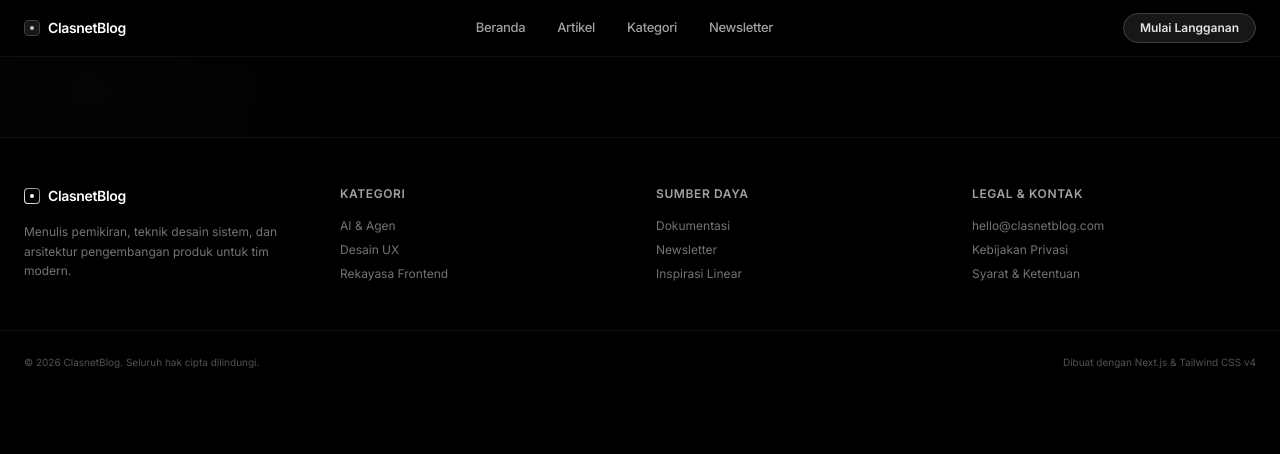
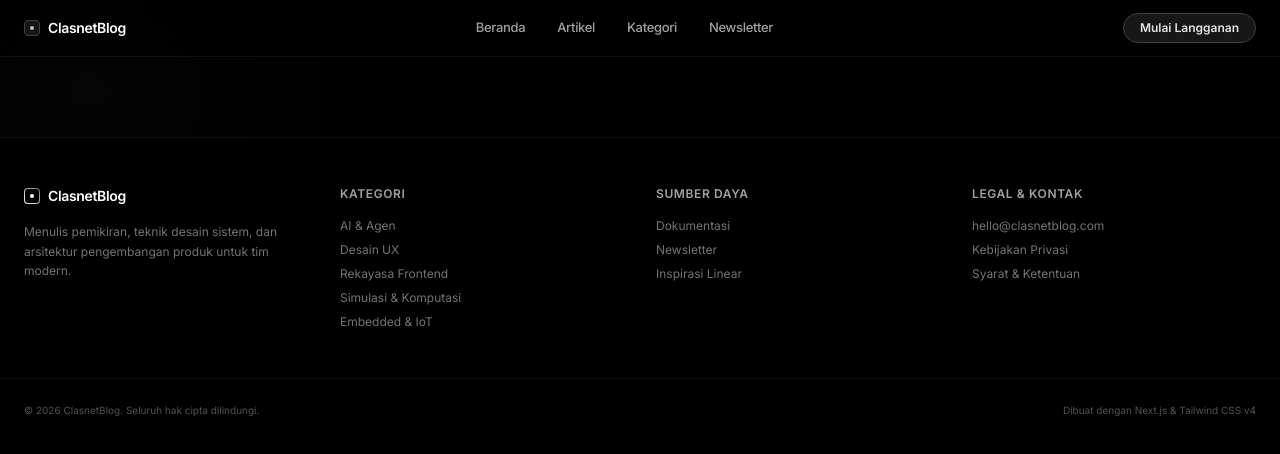
Before and after one commit to diskonnekted/clasnetblog, a Next.js app: page / in a window 1280 px wide. Shown: the top 454 px of the page. Built offline with nearby package versions, Linux system fonts and the light colour scheme; no server answers.

Commit message:
feat: add Simulasi & Komputasi and Embedded & IoT categories, reorganize posts

```diff
--- a/src/app/(blog)/page.tsx
+++ b/src/app/(blog)/page.tsx
@@ -109,6 +109,20 @@ export default async function Home() {
                     <span>Frontend</span>
                   </div>
                   <span className="text-[9px] bg-neutral-900 text-neutral-500 px-1 rounded">3.0</span>
+                </div>
+                <div className="flex items-center justify-between px-2 py-1.5 rounded hover:bg-neutral-900/30 hover:text-white transition-colors cursor-pointer">
+                  <div className="flex items-center space-x-2">
+                    <span className="w-1.5 h-1.5 rounded-full bg-neutral-500" />
+                    <span>Simulasi & Komputasi</span>
+                  </div>
+                  <span className="text-[9px] bg-neutral-900 text-neutral-500 px-1 rounded">4.0</span>
+                </div>
+                <div className="flex items-center justify-between px-2 py-1.5 rounded hover:bg-neutral-900/30 hover:text-white transition-colors cursor-pointer">
+                  <div className="flex items-center space-x-2">
+                    <span className="w-1.5 h-1.5 rounded-full bg-neutral-500" />
+                    <span>Embedded & IoT</span>
+                  </div>
+                  <span className="text-[9px] bg-neutral-900 text-neutral-500 px-1 rounded">5.0</span>
                 </div>
               </div>
             </div>
@@ -355,7 +369,7 @@ export default async function Home() {
           </div>
           <div className="lg:col-span-5 lg:text-right">
             <p className="text-xs md:text-sm text-neutral-500 leading-relaxed">
-              Tiga pilar utama rekayasa produk: Kecerdasan Buatan, Desain UX Berkecepatan Tinggi, dan Arsitektur Frontend Skala Besar.
+              Lima pilar utama rekayasa produk: Kecerdasan Buatan, Desain UX, Arsitektur Frontend, Simulasi Fisika & Komputasi, serta Sistem IoT & Perangkat Keras Pintar.
             </p>
           </div>
         </div>
--- a/src/components/Footer.tsx
+++ b/src/components/Footer.tsx
@@ -42,6 +42,16 @@ export default function Footer() {
             <li>
               <Link href="/#posts" className="text-neutral-500 hover:text-white transition-colors">
                 Rekayasa Frontend
+              </Link>
+            </li>
+            <li>
+              <Link href="/#posts" className="text-neutral-500 hover:text-white transition-colors">
+                Simulasi & Komputasi
+              </Link>
+            </li>
+            <li>
+              <Link href="/#posts" className="text-neutral-500 hover:text-white transition-colors">
+                Embedded & IoT
               </Link>
             </li>
           </ul>
--- a/src/content/posts/logika-tabung-vakum-12ax7.md
+++ b/src/content/posts/logika-tabung-vakum-12ax7.md
@@ -2,12 +2,12 @@
 title: "Logika Tabung Vakum 12AX7: Menghidupkan Kembali Komputasi Vintage"
 description: "Membahas bagaimana proyek Vintage PC 12AX7 mereplikasi komputer tabung klasik dengan simulator sirkuit logika trioda ganda, visualizer PCB, dan panduan perakitan."
 date: "2026-05-29"
-category: "AI & Agen"
+category: "Embedded & IoT"
 author: "Ahmad Pratama"
 authorRole: "AI & Physics Simulation Engineer"
 readingTime: "7 min read"
 featured: false
-number: "1.4"
+number: "5.1"
 coverImage: "/images/blog-12ax7-tube-cover.png"
 ---
 
--- a/src/content/posts/mendeteksi-kesadaran-buatan.md
+++ b/src/content/posts/mendeteksi-kesadaran-buatan.md
@@ -2,12 +2,12 @@
 title: "Mendeteksi Kesadaran Buatan: Simulasi 9D Methane Metauniverse"
 description: "Membahas bagaimana Tetrahedron Conscious AI Simulator memetakan kemunculan kesadaran AI dalam ruang koordinat 9-Dimensi menggunakan geometri tetrahedron dan pentachoron."
 date: "2026-05-29"
-category: "AI & Agen"
+category: "Simulasi & Komputasi"
 author: "Ahmad Pratama"
 authorRole: "AI & Physics Simulation Engineer"
 readingTime: "7 min read"
 featured: false
-number: "1.3"
+number: "4.3"
 coverImage: "/images/blog-conscious-ai-cover.png"
 ---
 
--- a/src/content/posts/monitoring-keseimbangan-semesta.md
+++ b/src/content/posts/monitoring-keseimbangan-semesta.md
@@ -2,12 +2,12 @@
 title: "Memonitor Keseimbangan Semesta: Simulasi Berpasangan Counter-Tetrahedron"
 description: "Mengeksplorasi konsep Counter-Tetrahedron Pairing berdasarkan teori Methane Metauniverse (MMU) Jürgen Wollbold dan bagaimana visualisasi Tetrahedron Monitor melacak keselarasan materi-antimateri."
 date: "2026-05-29"
-category: "AI & Agen"
+category: "Simulasi & Komputasi"
 author: "Ahmad Pratama"
 authorRole: "AI & Physics Simulation Engineer"
 readingTime: "6 min read"
 featured: false
-number: "1.2"
+number: "4.2"
 coverImage: "/images/blog-tetrahedron-monitor-cover.png"
 ---
 
--- a/src/content/posts/otomasi-pertanian-iot-drone.md
+++ b/src/content/posts/otomasi-pertanian-iot-drone.md
@@ -2,12 +2,12 @@
 title: "Otomasi Pertanian Desa Jenggawur: Integrasi Agen IoT & Drone"
 description: "Membahas bagaimana Smart Farm Monitoring System menggabungkan sensor tanah real-time dengan armada drone otonom untuk merevolusi pertanian presisi di Banjarnegara."
 date: "2026-05-29"
-category: "AI & Agen"
+category: "Embedded & IoT"
 author: "Ahmad Pratama"
 authorRole: "AI & Physics Simulation Engineer"
 readingTime: "7 min read"
 featured: false
-number: "1.5"
+number: "5.2"
 coverImage: "/images/blog-drone-farm-cover.png"
 ---
 
--- a/src/content/posts/simulasi-osilasi-tetracore-4d.md
+++ b/src/content/posts/simulasi-osilasi-tetracore-4d.md
@@ -2,12 +2,12 @@
 title: "Simulasi Osilasi Tetracore 4D: Eksperimen Fisika Teoretis Berbantuan AI"
 description: "Menganalisis implementasi real-time dari dinamika osilasi tetrahedron 4D berdasarkan teori Methane Metauniverse (MMU) karya Jürgen Wollbold, serta bagaimana teknologi modern memvisualisasikan konsep abstrak ini."
 date: "2026-05-29"
-category: "AI & Agen"
+category: "Simulasi & Komputasi"
 author: "Ahmad Pratama"
 authorRole: "AI & Physics Simulation Engineer"
 readingTime: "7 min read"
 featured: true
-number: "1.1"
+number: "4.1"
 coverImage: "/images/blog-tetracore-cover.png"
 ---
 
--- a/src/content/posts/visualisasi-kisi-tetrahedron-3d.md
+++ b/src/content/posts/visualisasi-kisi-tetrahedron-3d.md
@@ -2,12 +2,12 @@
 title: "Visualisasi Kisi Tetrahedron 3D: Menjelajahi Geometri Ruang Fundamental"
 description: "Membahas bagaimana Tetrahedron 3D Viewer menggunakan Three.js WebGL untuk memvisualisasikan struktur kisi ruang-waktu MMU secara interaktif dengan presisi kristalografi."
 date: "2026-05-29"
-category: "Rekayasa Frontend"
+category: "Simulasi & Komputasi"
 author: "Budi Pratama"
 authorRole: "Senior Frontend Architect"
 readingTime: "6 min read"
 featured: false
-number: "3.1"
+number: "4.4"
 coverImage: "/images/blog-tetrahedron-3d-cover.png"
 ---
 
--- a/src/lib/posts.ts
+++ b/src/lib/posts.ts
@@ -73,6 +73,18 @@ export async function getCategoriesData(): Promise<CategoryData[]> {
       name: "Rekayasa Frontend",
       tagline: "Arsitektur web modern, performa bundling, dan optimasi runtime.",
       slugs: ["arsitektur-frontend-tanpa-bundle"],
+    },
+    {
+      id: "4.0",
+      name: "Simulasi & Komputasi",
+      tagline: "Simulasi fisika teoretis, geometri dimensi tinggi, dan rekayasa komputasi.",
+      slugs: [],
+    },
+    {
+      id: "5.0",
+      name: "Embedded & IoT",
+      tagline: "Integrasi perangkat keras pintar, sistem sensor terdistribusi, dan otomasi lapangan.",
+      slugs: [],
     },
   ];
 }
```
